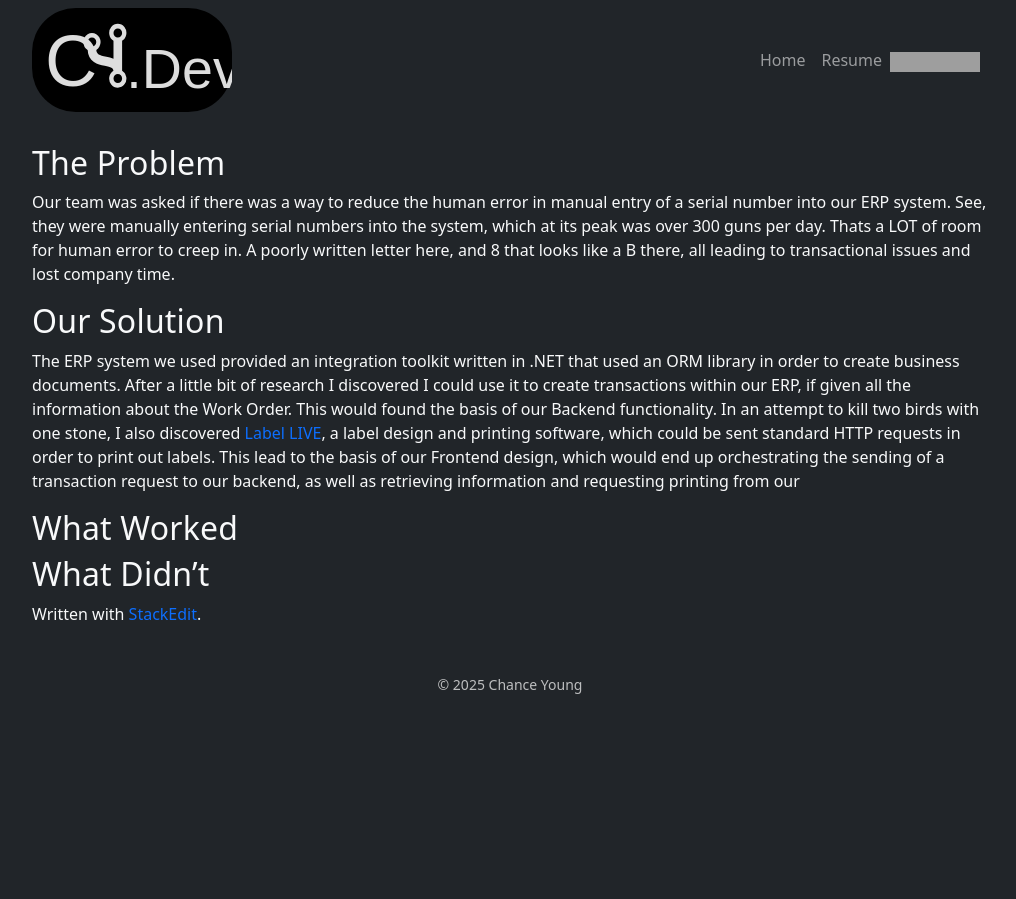
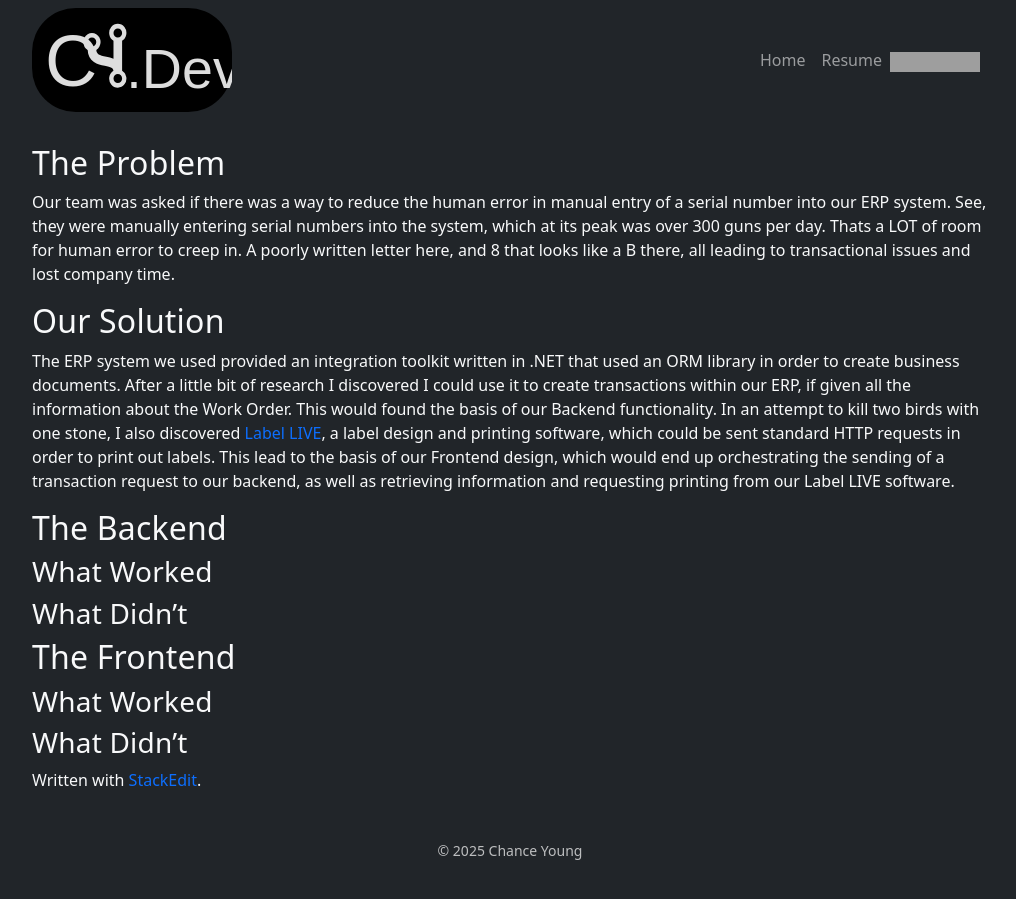
Before and after one commit to ChanceYoung/ChanceYoung.github.io, a Jekyll site: the page built from _projects/packagingversion1.md, in a window 1280 px wide. Shown: the whole page, without its empty margins (130-1146 px from the left). Built offline with Jekyll 4.4.1, drawn with Linux system fonts in a browser that asks for light colours; grey boxes are pictures that could not be loaded.

Commit message:
_projects/packagingversion1.md updated from https://stackedit.io/

```diff
--- a/_projects/packagingversion1.md
+++ b/_projects/packagingversion1.md
@@ -10,12 +10,14 @@ layout: default
 Our team was asked if there was a way to reduce the human error in manual entry of a serial number into our ERP system. See, they were manually entering serial numbers into the system, which at its peak was over 300 guns per day. Thats a LOT of room for human error to creep in. A poorly written letter here, and 8 that looks like a B there, all leading to transactional issues and lost company time.
 
 ## Our Solution
-The ERP system we used provided an integration toolkit written in .NET that used an ORM library in order to create business documents. After a little bit of research I discovered I could use it to create transactions within our ERP, if given all the information about the Work Order. This would found the basis of our Backend functionality. In an attempt to kill two birds with one stone, I also discovered [Label LIVE](https://label.live/), a label design and printing software, which could be sent standard HTTP requests in order to print out labels. This lead to the basis of our Frontend design, which would end up orchestrating the sending of a transaction request to our backend, as well as retrieving information and requesting printing from our
-
-## What Worked
-## What Didn't
-
+The ERP system we used provided an integration toolkit written in .NET that used an ORM library in order to create business documents. After a little bit of research I discovered I could use it to create transactions within our ERP, if given all the information about the Work Order. This would found the basis of our Backend functionality. In an attempt to kill two birds with one stone, I also discovered [Label LIVE](https://label.live/), a label design and printing software, which could be sent standard HTTP requests in order to print out labels. This lead to the basis of our Frontend design, which would end up orchestrating the sending of a transaction request to our backend, as well as retrieving information and requesting printing from our Label LIVE software.
+## The Backend
+### What Worked
+### What Didn't
+## The Frontend
+### What Worked
+### What Didn't
 > Written with [StackEdit](https://stackedit.io/).
 <!--stackedit_data:
-eyJoaXN0b3J5IjpbLTk1OTMzMzY5MSw4Mzk3NTA0MzddfQ==
+eyJoaXN0b3J5IjpbLTI2ODMwMjgwMiw4Mzk3NTA0MzddfQ==
 -->
```
